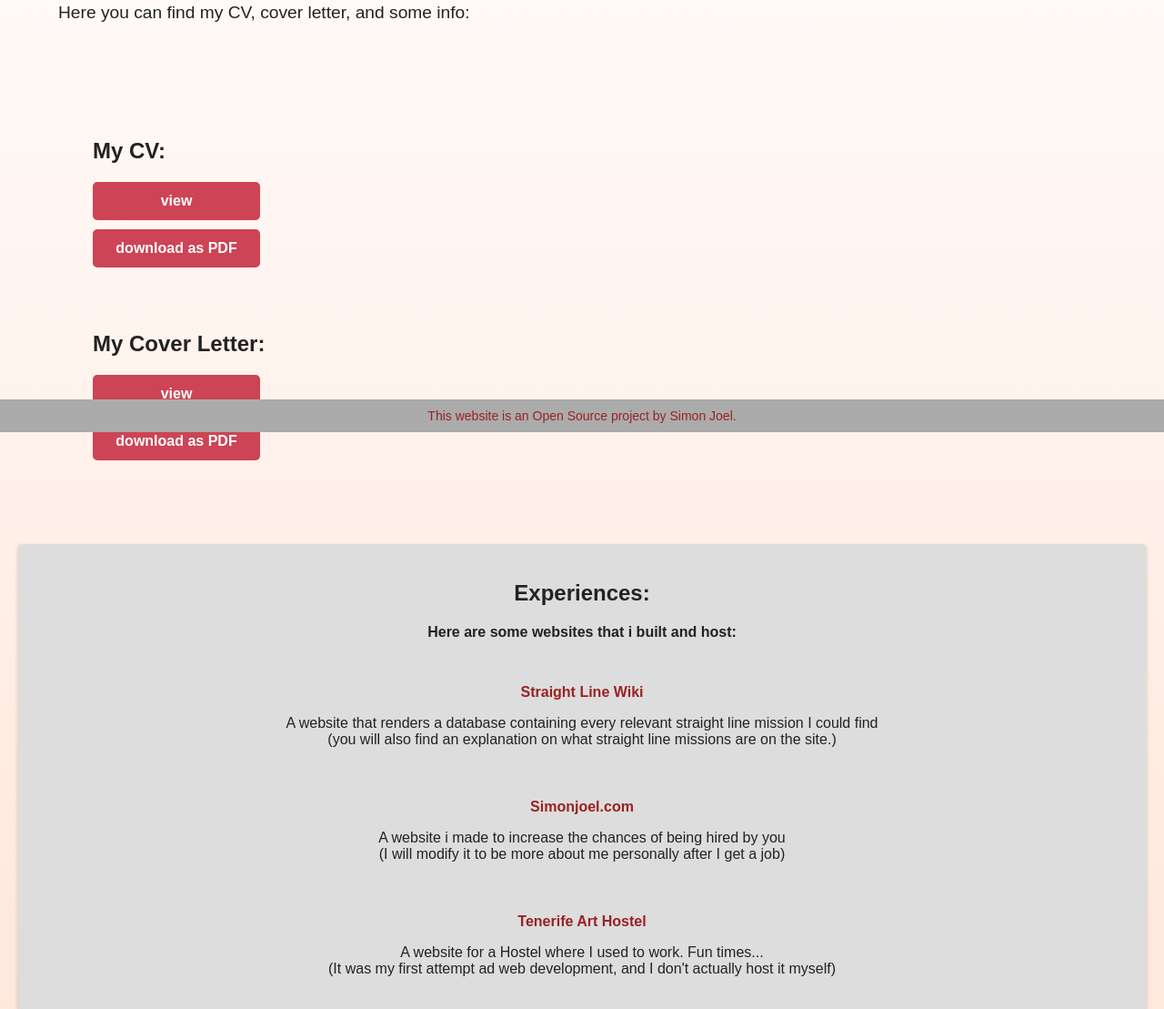
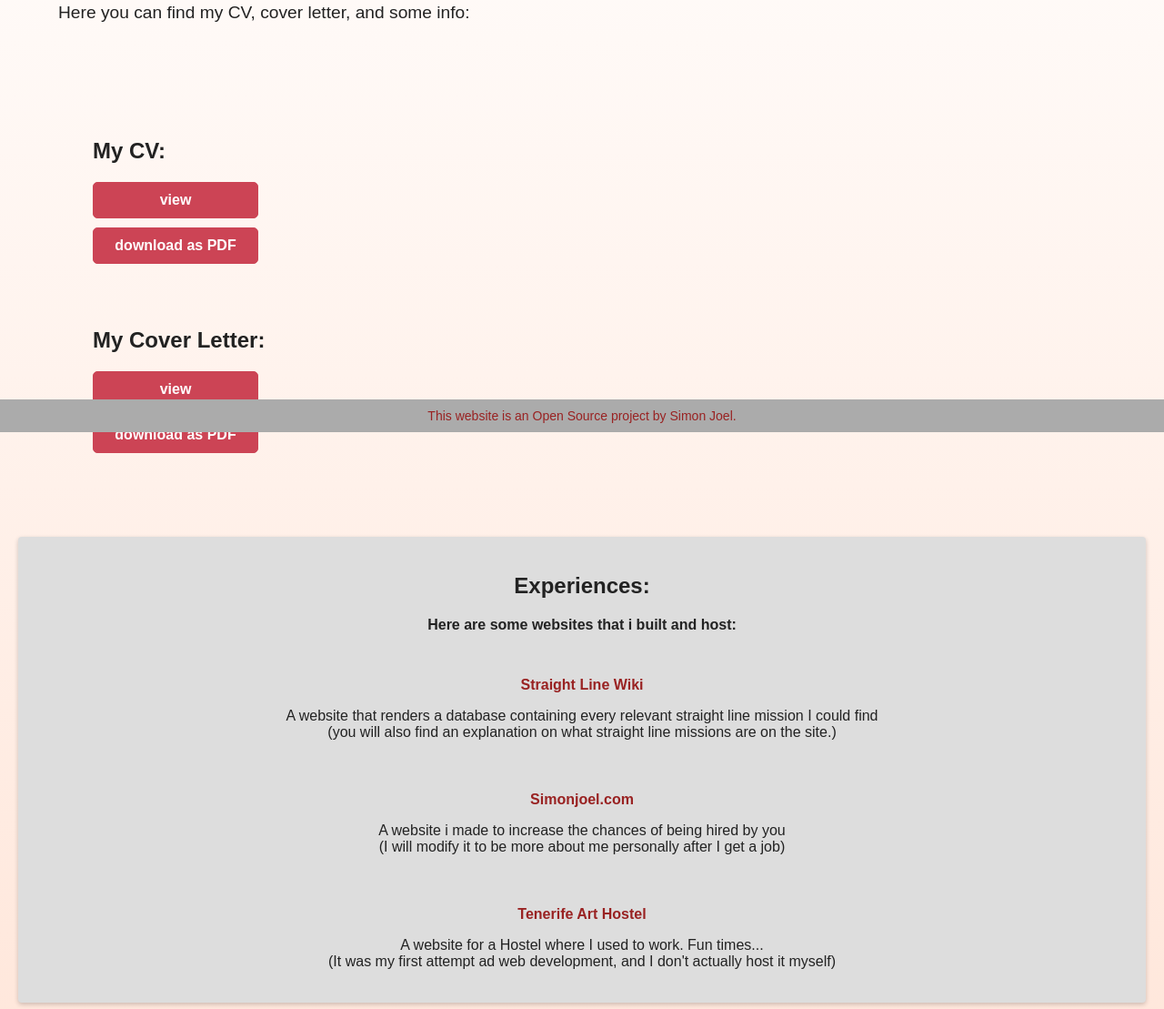
Before and after one commit to SimonJoelWarkentin/simonjoel, a PHP site: page /hire_me.php in a window 1280 px wide. Shown: the part 325-1434 px from the top of the page at 91% size. Run offline with PHP 8.4, Linux system fonts and the light colour scheme.

Commit message:
reduced border

```diff
--- a/dark.css
+++ b/dark.css
@@ -104,7 +104,7 @@ button:hover {
     color: #fff;
     background-color: #333;
     border-radius: 5px;
-    border: 2px solid #333;
+    border: 1px solid #333;
     text-decoration: none;
     font-weight: bold;
     text-align: center;
@@ -114,7 +114,7 @@ button:hover {
 
 .download-button:hover {
     background-color: #111;
-    border: 2px solid #f67;
+    border: 1px solid #f67;
     transform: scale(1.02);
 }
 
--- a/style.css
+++ b/style.css
@@ -101,7 +101,7 @@ button:hover {
     padding: 10px 20px;
     color: #fff;
     background-color: #c45;
-    border: 2px solid #c45;
+    border: 1px solid #c45;
     border-radius: 5px;
     text-decoration: none;
     font-weight: bold;
@@ -112,7 +112,7 @@ button:hover {
 
 .download-button:hover {
     background-color: #f56;
-    border: 2px solid black;
+    border: 1px solid black;
     transform: scale(1.02);
 }
 
```
